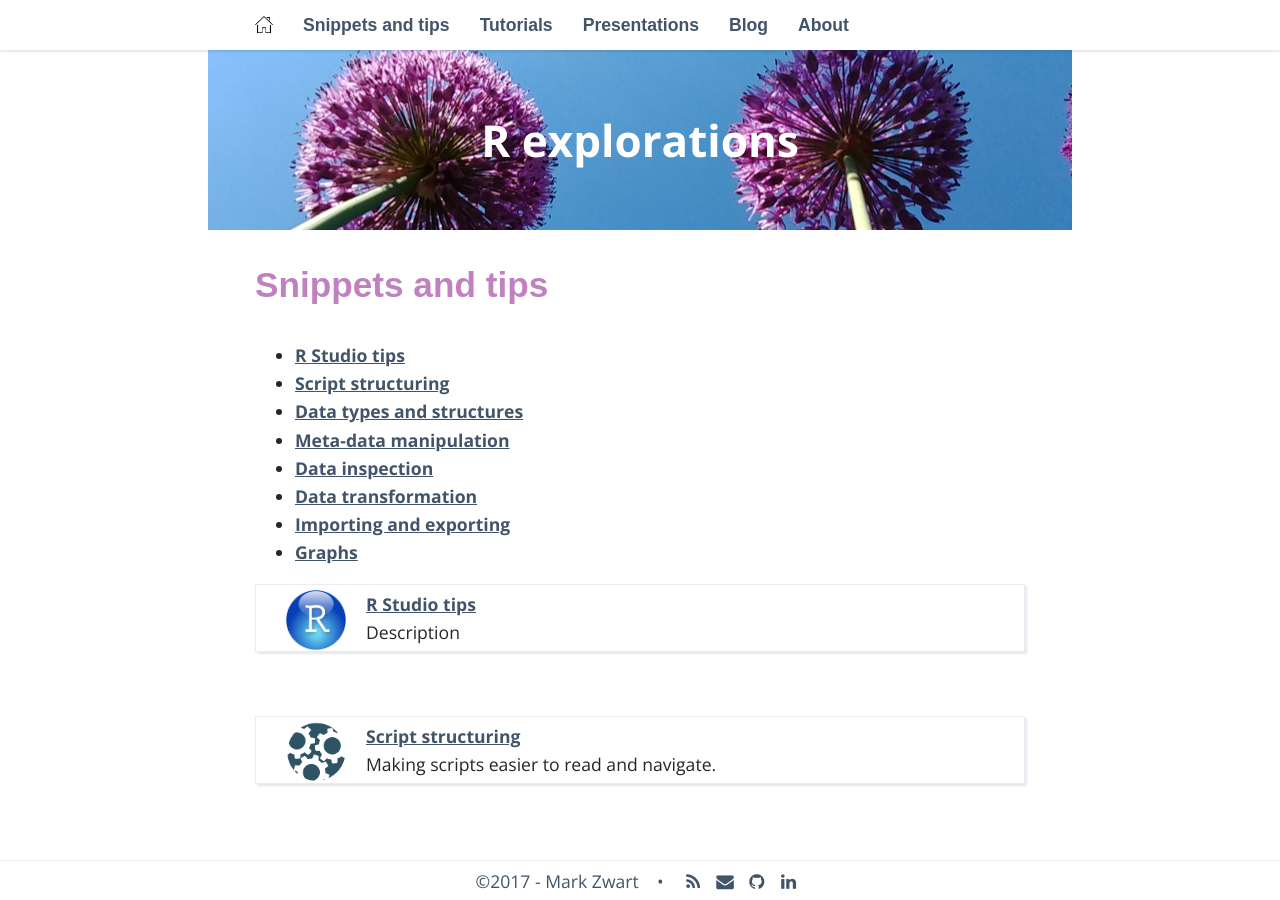
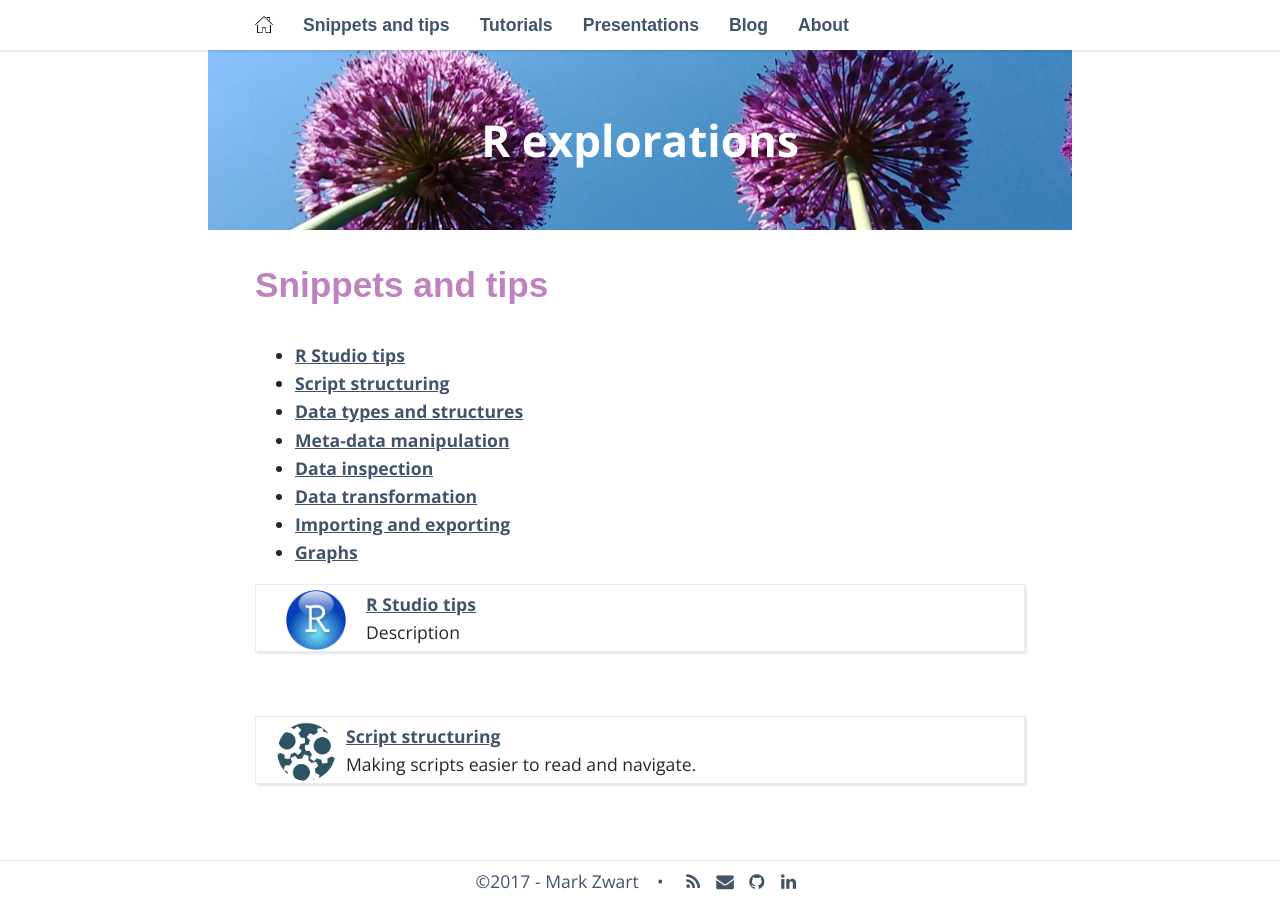
Before and after one commit to mark-me/mark-me.github.io, a Jekyll site: the page built from _pages/01-snippets-and-tips.md, in a window 1280 px wide. Built offline with Jekyll 4.4.1, drawn with Linux system fonts in a browser that asks for light colours; nearby versions of some CDN libraries; some web fonts are replaced; comment, search, counter and statistics services are not loaded.

Commit message:
Changing snippet index

```diff
--- a/_pages/01-snippets-and-tips.md
+++ b/_pages/01-snippets-and-tips.md
@@ -22,7 +22,7 @@
 </div>
 <br>
 <div class="boxed">
-<img src="/_pages/snippets-and-tips/data-transformation.png" alt="Image text" hspace="20" width="60" height="60" align="left"/>
+<img src="/_pages/snippets-and-tips/data-transformation.png" alt="Image text" style="margin: 0px 10px" width="60" height="60" align="left"/>
 <a href="/script-structuring/">Script structuring</a><br>
 Making scripts easier to read and navigate.
 <br>
```
